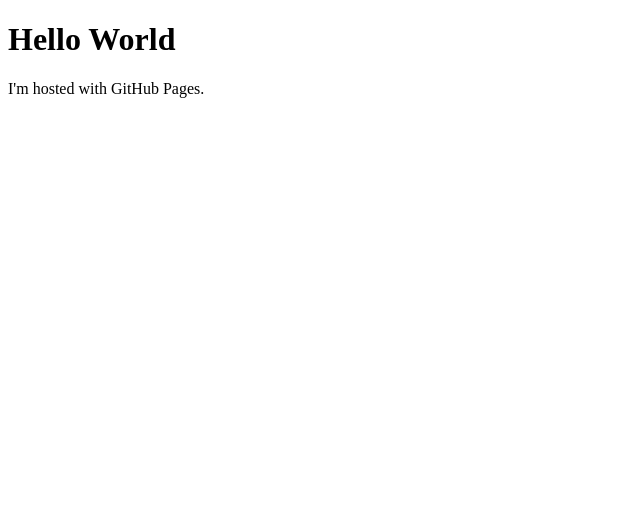
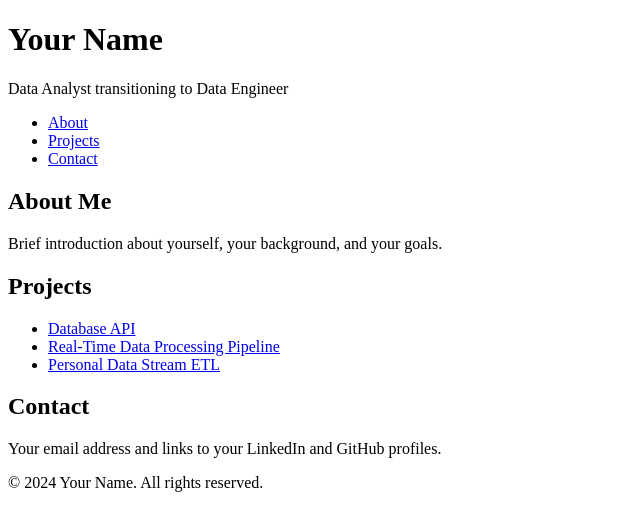
Before and after one commit to hawa1222/hawa1222.github.io, a plain HTML site: page index.html in a window 1280 px wide. Shown: the whole page, without its empty margins (0-640 px from the left). Drawn offline with Linux system fonts and the light colour scheme.

Commit message:
Update index.html

```diff
--- a/index.html
+++ b/index.html
@@ -1,7 +1,43 @@
 <!DOCTYPE html>
-<html>
+<html lang="en">
+<head>
+    <meta charset="UTF-8">
+    <meta name="viewport" content="width=device-width, initial-scale=1.0">
+    <title>Your Name - Data Engineer Portfolio</title>
+    <link rel="stylesheet" href="style.css">
+</head>
 <body>
-<h1>Hello World</h1>
-<p>I'm hosted with GitHub Pages.</p>
+    <header>
+        <h1>Your Name</h1>
+        <p>Data Analyst transitioning to Data Engineer</p>
+        <nav>
+            <ul>
+                <li><a href="#about">About</a></li>
+                <li><a href="#projects">Projects</a></li>
+                <li><a href="#contact">Contact</a></li>
+            </ul>
+        </nav>
+    </header>
+    <main>
+        <section id="about">
+            <h2>About Me</h2>
+            <p>Brief introduction about yourself, your background, and your goals.</p>
+        </section>
+        <section id="projects">
+            <h2>Projects</h2>
+            <ul>
+                <li><a href="database-api.html">Database API</a></li>
+                <li><a href="real-time-data-processing.html">Real-Time Data Processing Pipeline</a></li>
+                <li><a href="personal-data-stream-etl.html">Personal Data Stream ETL</a></li>
+            </ul>
+        </section>
+        <section id="contact">
+            <h2>Contact</h2>
+            <p>Your email address and links to your LinkedIn and GitHub profiles.</p>
+        </section>
+    </main>
+    <footer>
+        <p>&copy; 2024 Your Name. All rights reserved.</p>
+    </footer>
 </body>
 </html>
```
